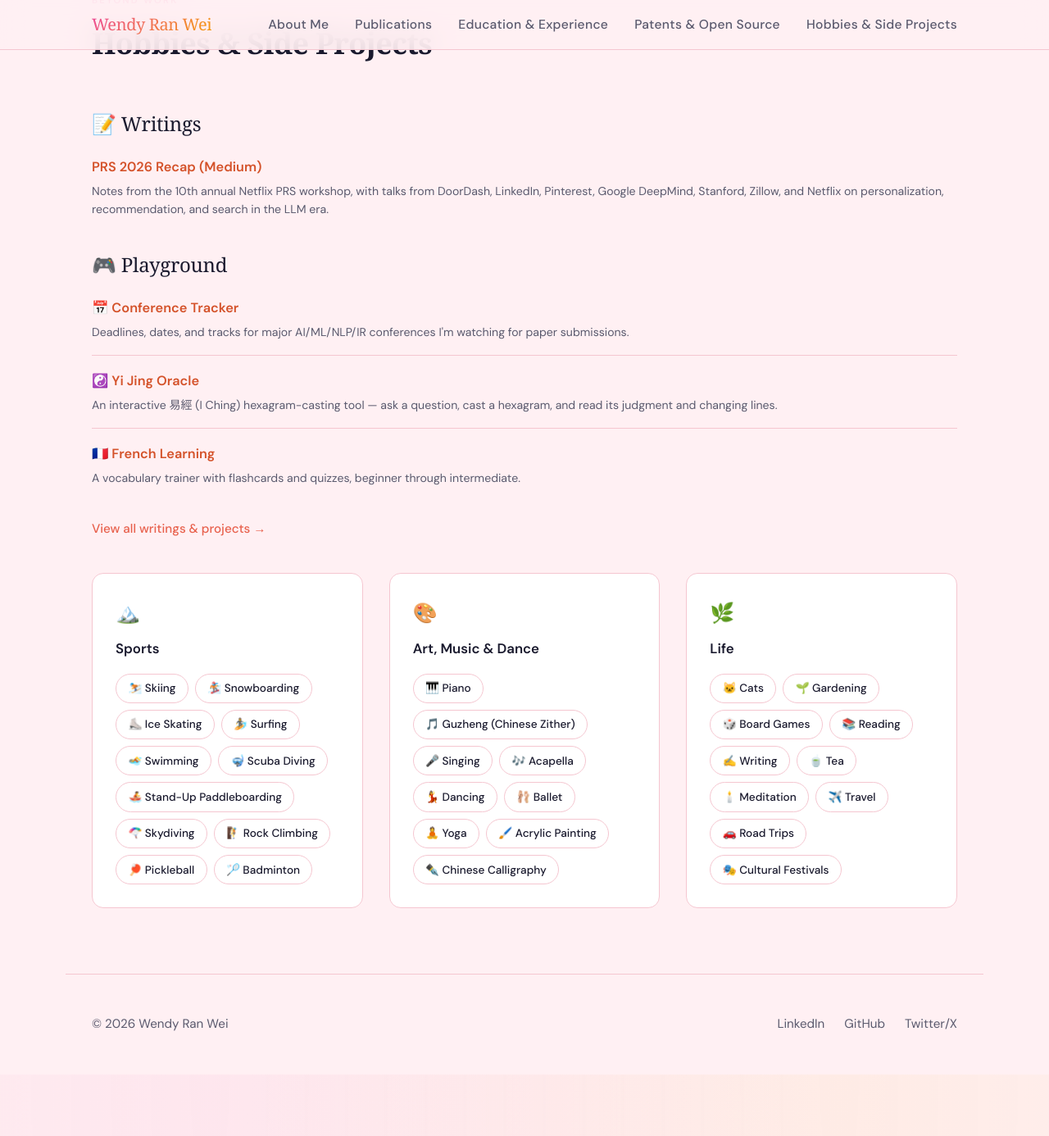
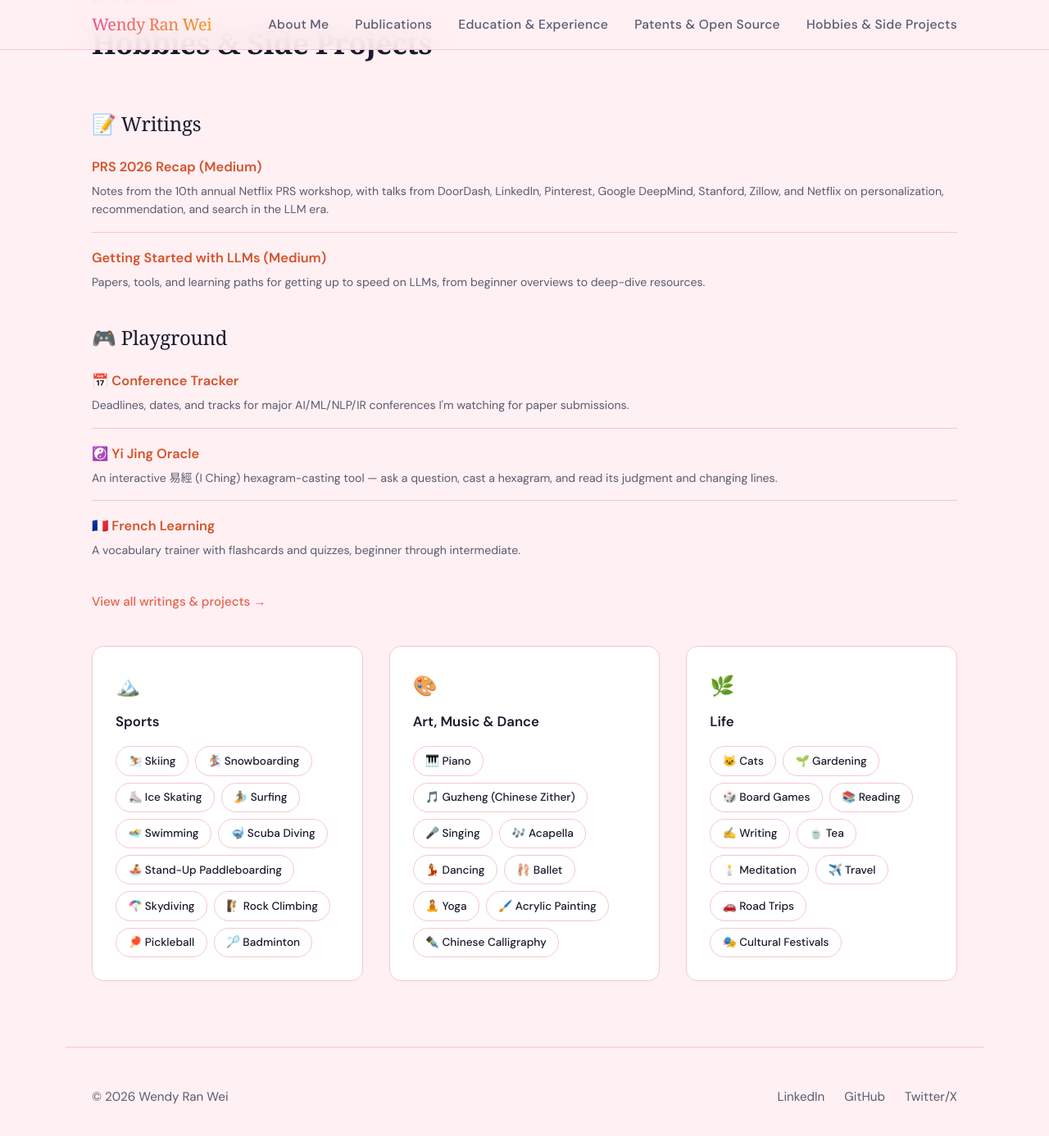
Before and after one commit to wendyran/wendyran.github.io, a Jekyll site: the page index.html, which Jekyll copies as it is, in a window 1280 px wide and 1400 px high, scrolled down 4436 px. Shown: the top 1386 px of the window at 82% size. Built offline with Jekyll 4.4.1, drawn with Linux system fonts in a browser that asks for light colours; some web fonts are replaced; before the commit the page ends 5747 px from its top, so only the background shows below that; some of the changed text lies outside the part shown.

Commit message:
Update index.html

```diff
--- a/index.html
+++ b/index.html
@@ -1052,7 +1052,7 @@
             </a>
         </div>
         <div class="preorder-banner">
-            <span class="preorder-new">New</span> New book <a href="https://www.amazon.com/Advanced-Retrieval-Augmented-Generation-Bridging-Knowledge/dp/1394374682" target="_blank" rel="noopener"><em>Advanced Retrieval-Augmented Generation</em></a> is ready for pre-order
+            <span class="preorder-new">New</span> Book <a href="https://www.amazon.com/Advanced-Retrieval-Augmented-Generation-Bridging-Knowledge/dp/1394374682" target="_blank" rel="noopener"><em>Advanced Retrieval-Augmented Generation</em></a> is out now — order your copy
         </div>
     </div>
     <div class="hero-text">
@@ -1263,6 +1263,10 @@
                 <a class="link-title" href="https://wendyranwei.medium.com/prs-2026-what-the-industry-learned-about-personalization-recommendation-search-in-the-llm-era-f0293c262c28" target="_blank" rel="noopener">PRS 2026 Recap (Medium)</a>
                 <div class="link-desc">Notes from the 10th annual Netflix PRS workshop, with talks from DoorDash, LinkedIn, Pinterest, Google DeepMind, Stanford, Zillow, and Netflix on personalization, recommendation, and search in the LLM era.</div>
             </div>
+            <div class="link-item">
+                <a class="link-title" href="https://wendyranwei.medium.com/getting-started-with-llms-a-quick-guide-to-resources-and-opportunities-65cdfd27b573" target="_blank" rel="noopener">Getting Started with LLMs (Medium)</a>
+                <div class="link-desc">Papers, tools, and learning paths for getting up to speed on LLMs, from beginner overviews to deep-dive resources.</div>
+            </div>
         </div>
     </div>
 
@@ -1340,7 +1344,7 @@
 
 <!-- FOOTER -->
 <footer>
-    <p>&copy; 2026 Wendy Ran Wei</p>
+    <p>&copy; 2026 <a href="/" style="color: var(--text-soft); text-decoration: none;">Wendy Ran Wei</a></p>
     <div class="footer-links">
         <a href="https://www.linkedin.com/in/wendyranwei" target="_blank" rel="noopener">LinkedIn</a>
         <a href="https://github.com/wendyran" target="_blank" rel="noopener">GitHub</a>
```
